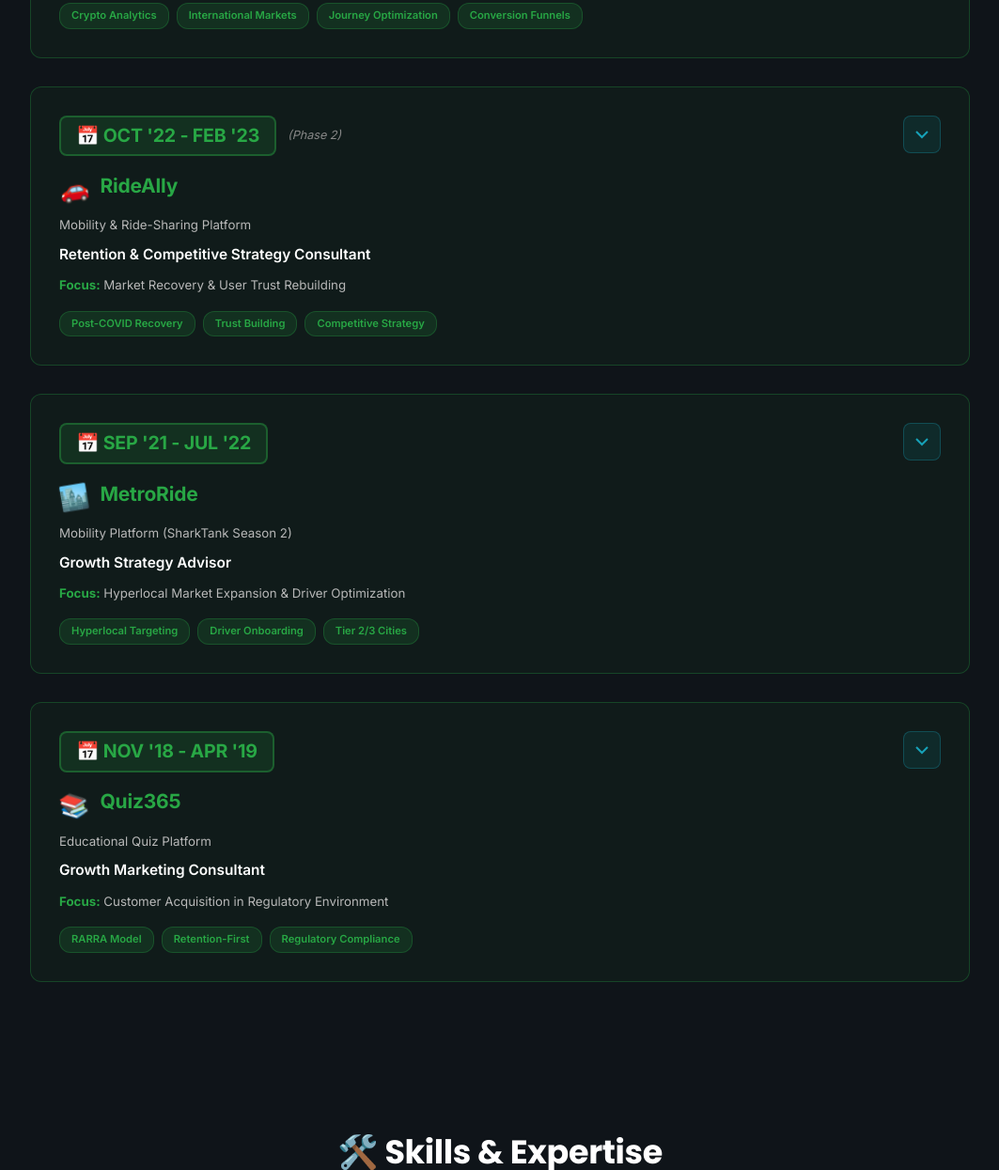
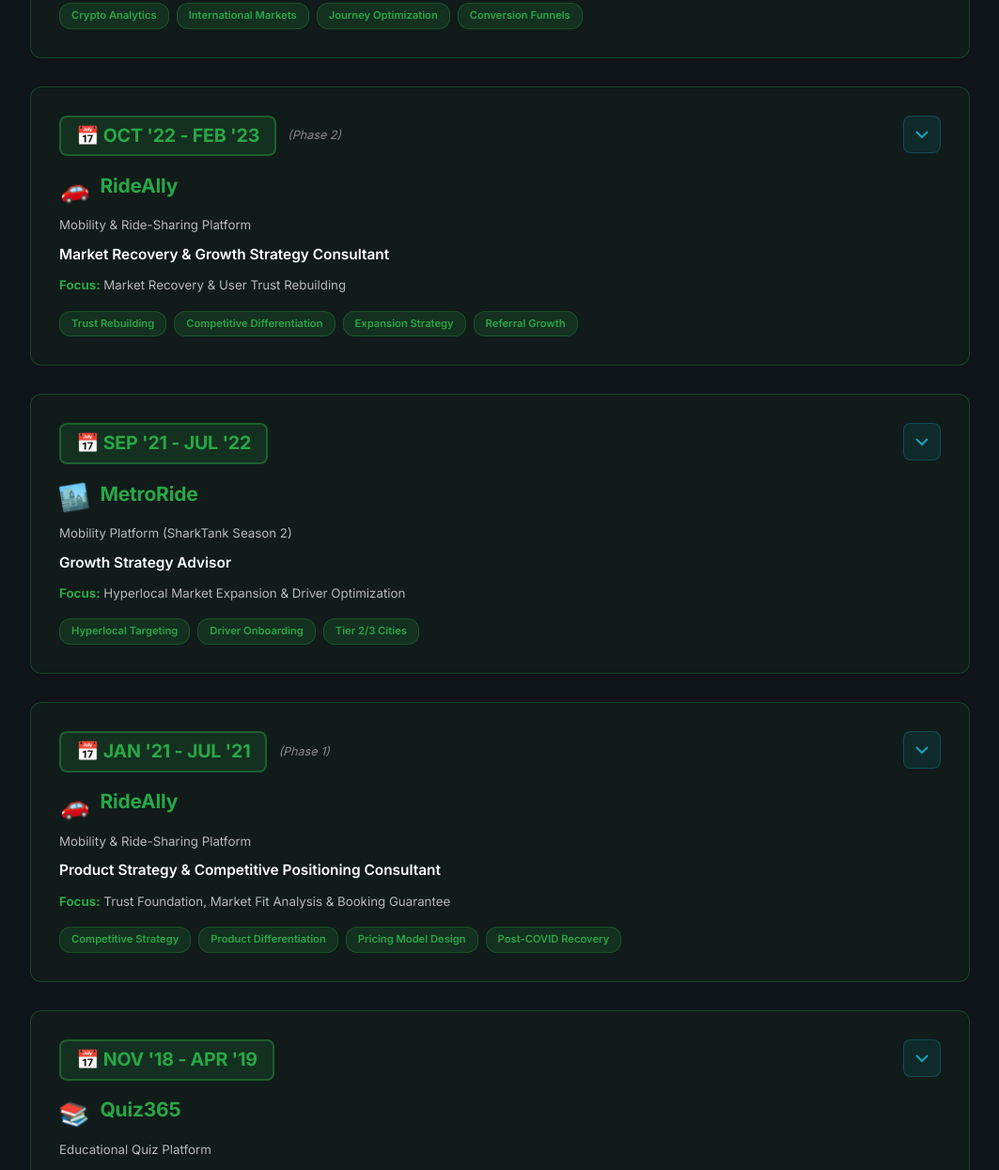
Before and after one commit to kunal-20-06/Kunal_Resume, a plain HTML site: page index.html in a window 1280 px wide. Shown: the part 5376-6621 px from the top of the page at 94% size, without its empty margins (108-1171 px from the left). Drawn offline with Linux system fonts and the light colour scheme.

Commit message:
Update index.html

```diff
--- a/index.html
+++ b/index.html
@@ -600,7 +600,7 @@
                         <div class="mentorship-info">
                             <div class="mentorship-date-header">
                                 <h4 class="mentorship-duration">📅 JAN '25 - SEP '25</h4>
-                                <span class="timeline-indicator-inline">📍 Ongoing</span>
+                                <span class="timeline-indicator-inline">📍 Latest</span>
                             </div>
                             <div class="company-header">
                                 <span class="company-icon">🪙</span>
@@ -673,7 +673,8 @@
                     </div>
                 </div>
 
-                <!-- RideAlly -->
+
+                <!-- RideAlly Phase 2-->
                 <div class="mentorship-card">
                     <div class="mentorship-header">
                         <div class="mentorship-info">
@@ -686,12 +687,13 @@
                                 <h3 class="mentorship-company">RideAlly</h3>
                             </div>
                             <p class="mentorship-type">Mobility &amp; Ride-Sharing Platform</p>
-                            <p class="mentorship-position">Retention &amp; Competitive Strategy Consultant</p>
+                            <p class="mentorship-position">Market Recovery &amp; Growth Strategy Consultant</p>
                             <p class="mentorship-focus"><strong>Focus:</strong> Market Recovery &amp; User Trust Rebuilding</p>
                             <div class="framework-tags">
-                                <span class="framework-tag">Post-COVID Recovery</span>
-                                <span class="framework-tag">Trust Building</span>
-                                <span class="framework-tag">Competitive Strategy</span>
+                                <span class="framework-tag">Trust Rebuilding</span>
+                                <span class="framework-tag">Competitive Differentiation</span>
+                                <span class="framework-tag">Expansion Strategy</span>
+                                <span class="framework-tag">Referral Growth</span>
                             </div>
                         </div>
                         <button class="expand-btn" aria-label="Expand details">
@@ -702,11 +704,12 @@
                     </div>
                     <div class="mentorship-details">
                         <ul class="achievements-list">
-                            <li><strong>Phase 1 (JAN '21 - JUL '21):</strong> Developed competitive strategy playbook analyzing competitor positioning</li>
-                            <li>Created post-COVID recovery plan focusing on safety protocols and user trust</li>
+                            <li>Executed trust-rebuilding campaigns positioning RideAlly as "price-certain commute partner" vs Uber and Ola</li>
+                            <li>Focused the targeted competitive differentiation strategy vs Uber and Ola on 3 unique differentiators <strong>(no surge, booking guarantee, transparent rates)</strong></li>
+                            <li>Designed airport segment expansion with fixed-price pickups; modeled 25% cost savings vs competitors across 3 metro markets</li>
+                            <li>Developed referral and buddy system with fare-splitting; increased vehicle utilization by 31% and reduced per-trip cost by 15-20%</li>
+                            <li>Built multi-pickup drop feature with shared ride incentives; projected 35% user base growth and 28% increase in repeat ride frequency</li>
                             <li>Implemented retention-focused feature roadmap prioritizing user safety</li>
-                            <li><strong>Phase 2 (OCT '22 - FEB '23):</strong> Executed trust rebuilding campaigns emphasizing safety and reliability</li>
-                            <li>Designed competitive differentiation strategy vs Uber and Ola</li>
                         </ul>
                     </div>
                 </div>
@@ -746,6 +749,48 @@
                         </ul>
                     </div>
                 </div>
+
+
+                <!-- RideAlly Phase 1-->
+                <div class="mentorship-card">
+                    <div class="mentorship-header">
+                        <div class="mentorship-info">
+                            <div class="mentorship-date-header">
+                                <h4 class="mentorship-duration">📅 JAN '21 - JUL '21</h4>
+                                <span class="mentorship-phase">(Phase 1)</span>
+                            </div>
+                            <div class="company-header">
+                                <span class="company-icon">🚗</span>
+                                <h3 class="mentorship-company">RideAlly</h3>
+                            </div>
+                            <p class="mentorship-type">Mobility &amp; Ride-Sharing Platform</p>
+                            <p class="mentorship-position">Product Strategy &amp; Competitive Positioning Consultant</p>
+                            <p class="mentorship-focus"><strong>Focus:</strong> Trust Foundation, Market Fit Analysis  &amp; Booking Guarantee</p>
+                            <div class="framework-tags">
+                                <span class="framework-tag">Competitive Strategy</span>
+                                <span class="framework-tag">Product Differentiation</span>
+                                <span class="framework-tag">Pricing Model Design</span>
+                                <span class="framework-tag">Post-COVID Recovery</span>
+                            </div>
+                        </div>
+                        <button class="expand-btn" aria-label="Expand details">
+                            <svg width="24" height="24" viewBox="0 0 24 24" fill="none" stroke="currentColor" stroke-width="2">
+                                <polyline points="6 9 12 15 18 9"></polyline>
+                            </svg>
+                        </button>
+                    </div>
+                    <div class="mentorship-details">
+                        <ul class="achievements-list">
+                            <li>Built competitive strategy playbook vs Uber and Ola; designed booking guarantee model eliminating driver cancellation, reducing booking abandonment by 18%</li>
+                            <li>Engineered fixed pricing model removing surge pricing; achieved 22% improvement in booking conversion and 35% reduction in hidden-charge complaints</li>
+                            <li>Created post-COVID recovery plan prioritizing safety and transparent pricing; developed retention-focused roadmap with 5 high-impact product changes</li>
+                            <li>Designed transparent pricing matrix displayed pre-booking, enabling informed user decisions and improving trust metrics</li>
+                            <li>Created post-COVID recovery plan focusing on safety protocols and user trust</li>
+                            <li>Implemented retention-focused feature roadmap prioritizing user safety</li>
+                        </ul>
+                    </div>
+                </div>
+
 
                 <!-- Quiz365 -->
                 <div class="mentorship-card">
```
